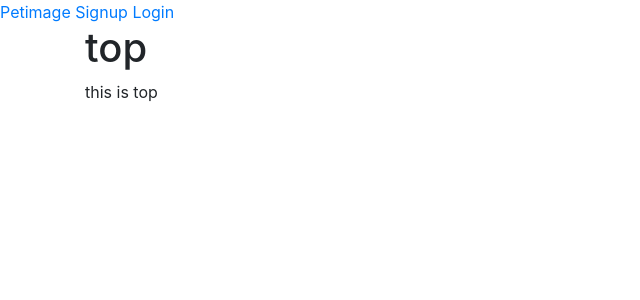
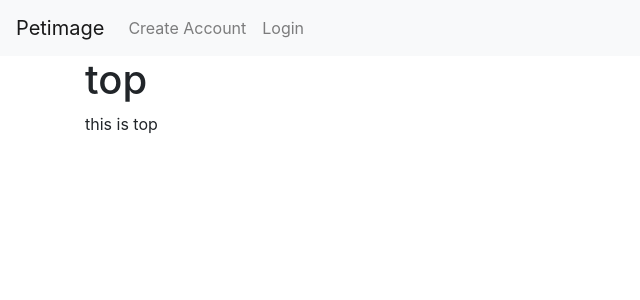
Before and after one commit to nancytaen/petimage, a Flask app: page / in a window 1280 px wide. Shown: the top 300 px of the page, without its empty margins (0-640 px from the left). Run offline with Flask 2, Linux system fonts and the light colour scheme; some libraries are stand-ins or nearby versions.

Commit message:
styled navigation abr

```diff
--- a/application/navigation.py
+++ b/application/navigation.py
@@ -1,5 +1,4 @@
-def top_level_nav():
-    return [{'name': 'Petimage', 'url': '/top'},
-            {'name': 'Signup', 'url': '/signup'},
-            {'name': 'Login', 'url': '/login'}
+def top_level_nav(login=False, signup=False):
+    return [{'name': 'Create Account', 'url': '/signup', 'status': signup},
+            {'name': 'Login', 'url': '/login', 'status': login}
             ]
--- a/application/templates/navigation.html
+++ b/application/templates/navigation.html
@@ -1,7 +1,26 @@
-<header>
-    <nav>
-        {% for link in nav %}
-            <a href="{{link.url}}">{{ link.name }}</a>
-        {% endfor %}
-    </nav>
-</header>
+<link rel="stylesheet" href="https://stackpath.bootstrapcdn.com/bootstrap/4.4.1/css/bootstrap.min.css"
+      integrity="sha384-Vkoo8x4CGsO3+Hhxv8T/Q5PaXtkKtu6ug5TOeNV6gBiFeWPGFN9MuhOf23Q9Ifjh" crossorigin="anonymous">
+<script src="https://code.jquery.com/jquery-3.2.1.slim.min.js" integrity="sha384-KJ3o2DKtIkvYIK3UENzmM7KCkRr/rE9/Qpg6aAZGJwFDMVNA/GpGFF93hXpG5KkN" crossorigin="anonymous"></script>
+<script src="https://maxcdn.bootstrapcdn.com/bootstrap/4.0.0/js/bootstrap.min.js" integrity="sha384-JZR6Spejh4U02d8jOt6vLEHfe/JQGiRRSQQxSfFWpi1MquVdAyjUar5+76PVCmYl" crossorigin="anonymous"></script>
+
+
+<nav class="navbar navbar-expand-lg navbar-light bg-light">
+    <a class="navbar-brand" href="/top">
+{#        TODO petimage logo here#}
+        Petimage
+    </a>
+    <button class="navbar-toggler" type="button" data-toggle="collapse" data-target="#navbarPetimage"
+            aria-controls="navbarPetimage" aria-expanded="false" aria-label="Petimage Nav">
+        <span class="navbar-toggler-icon"></span>
+    </button>
+
+    <div class="collapse navbar-collapse" id="navbarPetimage">
+        <ul class="navbar-nav mr-auto mt-2 mt-lg-0">
+            {% for link in nav %}
+                <li class="nav-item {{ 'active' if link.status }}">
+                    <a class="nav-link" href="{{link.url}}">{{ link.name }}</a>
+                </li>
+            {% endfor %}
+        </ul>
+    </div>
+</nav>
--- a/application/views/user.py
+++ b/application/views/user.py
@@ -15,7 +15,7 @@ def signup():
             flash("User already exists.")
             # return redirect(url_for('user.login'))
     return render_template('user/signup.html', title="Create Account",
-                           description="create new account", nav=top_level_nav(), form=signup_form)
+                           description="create new account", nav=top_level_nav(signup=True), form=signup_form)
 
 
 @user.route('/login', methods=['GET', 'POST'])
@@ -25,5 +25,5 @@ def login():
         if login_form.validate():
             print("success")
         flash("User does not exist")
-    return render_template('user/login.html', title="login",
-                           description="Login", nav=top_level_nav(), form=login_form)
+    return render_template('user/login.html', title="Login",
+                           description="Login", nav=top_level_nav(login=True), form=login_form)
```
